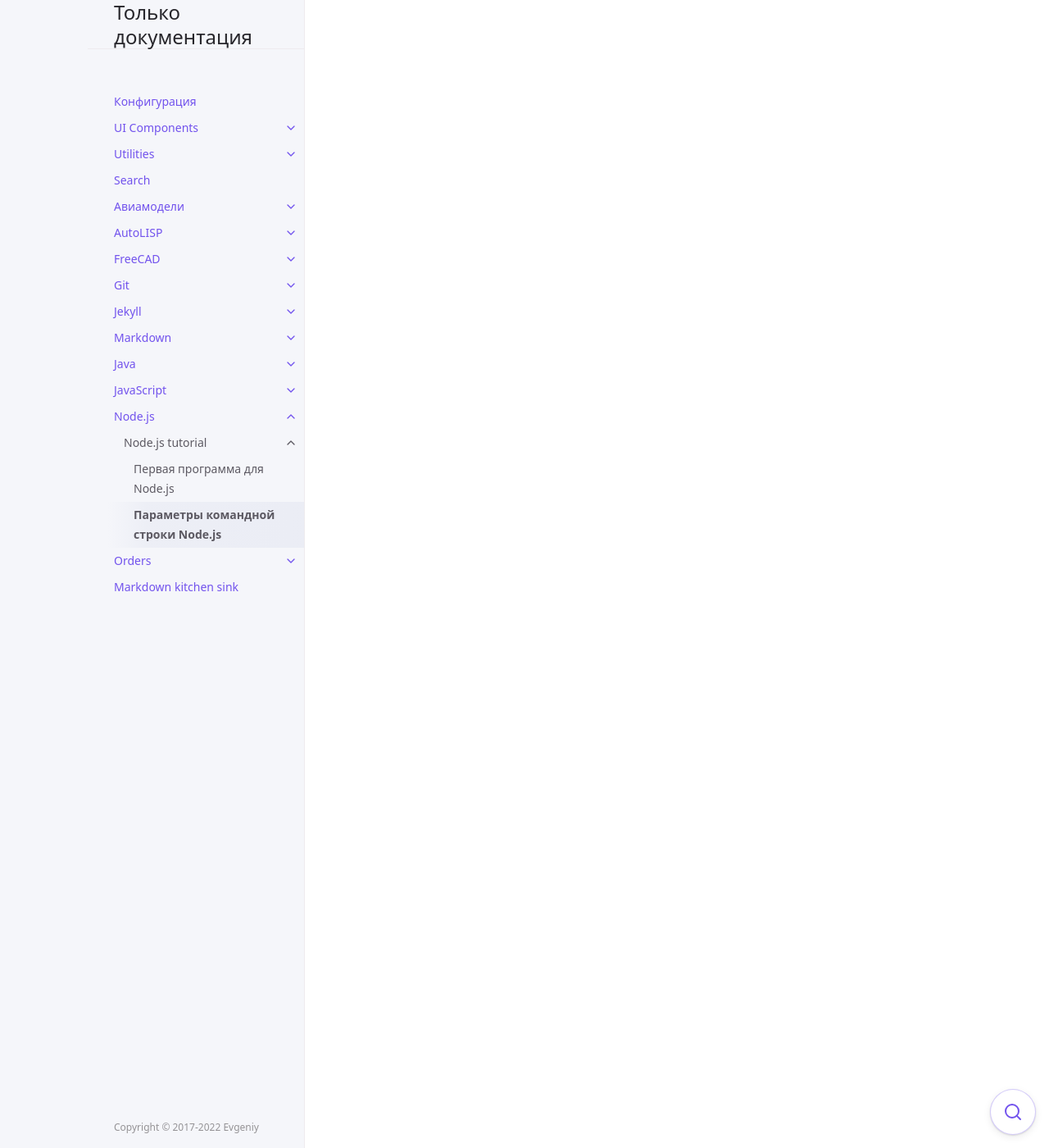
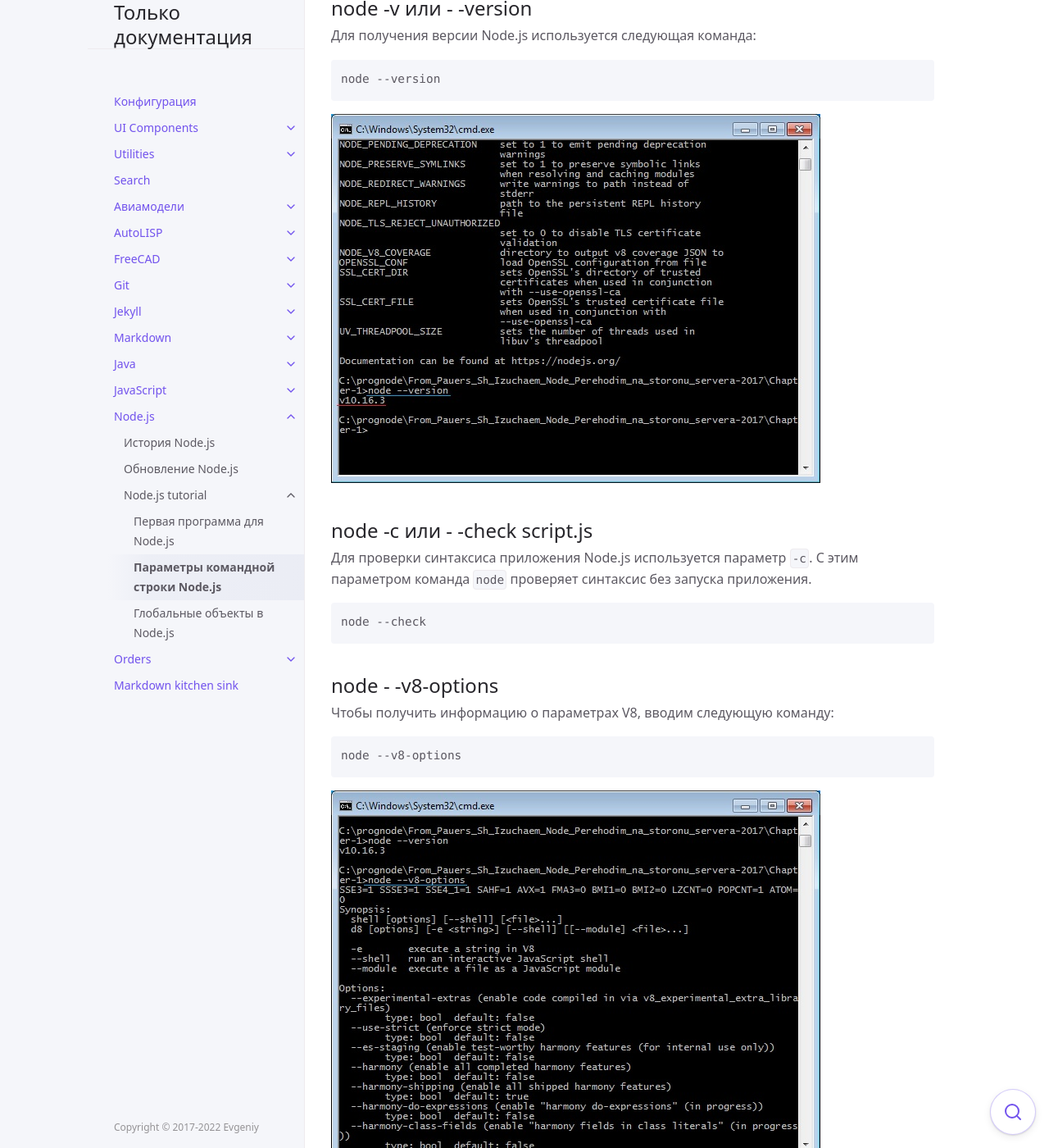
Before and after one commit to evgenvandev/evgenvandev.github.io, a Jekyll site: the page built from docs/node-js/node-js-tutorial/parametry-of-comand-line-in-node-js.md, in a window 1280 px wide and 1400 px high, scrolled down 1131 px. Shown: the whole window at 82% size. Built offline with Jekyll 4.4.1, drawn with Linux system fonts in a browser that asks for light colours; some of the changed text lies outside the part shown.

````diff
--- a/docs/node-js/node-js-tutorial/parametry-of-comand-line-in-node-js.md
+++ b/docs/node-js/node-js-tutorial/parametry-of-comand-line-in-node-js.md
@@ -21,10 +21,56 @@
 
 ---
 
-## node -h или --help
+## node -h или - -help
 
 Чтобы получить информацию обо всех доступных параметрах, воспользуйтесь ключом `-h` или `--help`:
 
 ```
 node --help
 ```
+
+![Вывод команды node --help]({{ site.url }}{{ site.baseurl }}/assets/images/node-js/node-js-tutorial/output_node_--help.jpg "Вывод команды node --help")
+
+## node -v или - -version
+
+Для получения версии Node.js используется следующая команда:
+
+```
+node --version
+```
+
+![Вывод команды node --version]({{ site.url }}{{ site.baseurl }}/assets/images/node-js/node-js-tutorial/output_node_--version.jpg "Вывод команды node --version")
+
+## node -c или - -check script.js
+
+Для проверки синтаксиса приложения Node.js используется параметр `-c`. С этим параметром команда `node` проверяет синтаксис без
+запуска приложения.
+
+```
+node --check
+```
+
+## node - -v8-options
+
+Чтобы получить информацию о параметрах V8, вводим следующую команду:
+
+```
+node --v8-options
+```
+
+![Вывод команды node --v8-options]({{ site.url }}{{ site.baseurl }}/assets/images/node-js/node-js-tutorial/output_node_--v8-options.jpg "Вывод команды node --v8-options")
+
+Команда выводит список разных параметров, в том числе параметр `--harmony`, используемый для включения всех завершённых функций Harmony.
+Сюда входит вся функциональность ES6, уже реализованная, но ещё не вошедшая в версию с долгосрочной поддержкой (_LTS, Long Term Support_)
+или в текущую версию.
+
+## node -p или - -print
+
+Параметр Node.js `-p` или `--print` - обрабатывает строку сценария Node.js и выводит результаты. Данная возможность особенно полезна
+при проверке свойств окружения процесса. В следующем примере выводятся все значения свойства `process.env`:
+
+```
+node --print "process.env"
+```
+
+![Вывод команды node --print_process_env]({{ site.url }}{{ site.baseurl }}/assets/images/node-js/node-js-tutorial/output_node_--print_process_env.jpg "Вывод команды node --print_process_env")
````
Also changed, not shown: docs/node-js/node-js-history.md (added, +68 -0 lines), docs/node-js/node-js-tutorial/global-object-node-js.md (added, +47 -0 lines), docs/node-js/node-js-tutorial/node-js-tutorial.md (+1 -1 lines), docs/node-js/node-js-update.md (added, +73 -0 lines), assets/images/node-js/node-js-tutorial/output_node_--help.jpg (added), assets/images/node-js/node-js-tutorial/output_node_--print_process_env.jpg (added), assets/images/node-js/node-js-tutorial/output_node_--v8-options.jpg (added), assets/images/node-js/node-js-tutorial/output_node_--version.jpg (added).
